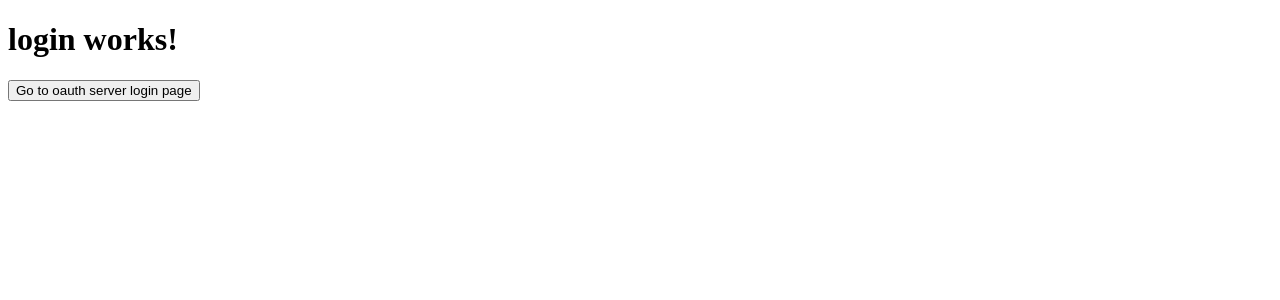
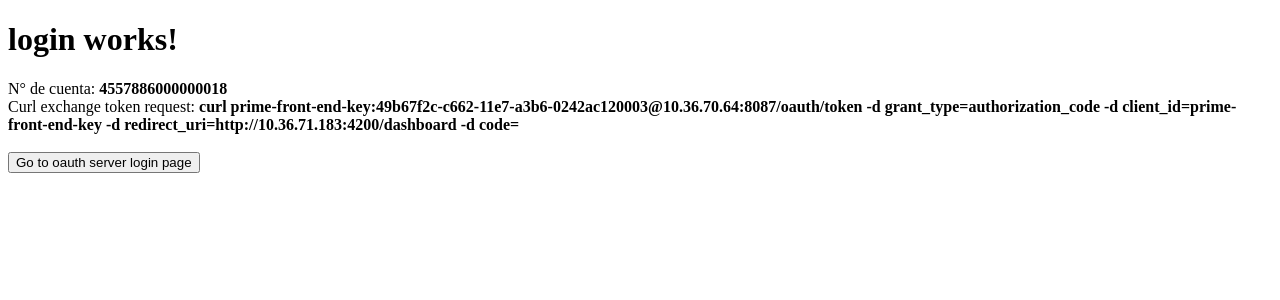
Before and after one commit to luckypier/cors, an Angular app: page /login in a window 1280 px wide. Shown: the top 300 px of the page. Built offline with nearby package versions, Linux system fonts and the light colour scheme.

Commit message:
login avoid steps

```diff
--- a/src/app/login/login.component.html
+++ b/src/app/login/login.component.html
@@ -2,4 +2,11 @@
   login works!
 </h1>
 
+<span>N° de cuenta: </span> <strong>{{userAccount}}</strong>
+<br>
+<span>Curl exchange token request: </span><strong>{{curlRequest}}</strong>
+
+<br>
+<br>
+
 <button (click)="oauth()">Go to oauth server login page</button>
--- a/src/app/login/login.component.ts
+++ b/src/app/login/login.component.ts
@@ -6,33 +6,34 @@ import { Component, OnInit } from '@angular/core';
   styleUrls: ['./login.component.css']
 })
 export class LoginComponent implements OnInit {
+  oauthData: any;
+  oauthUrlLogin: string;
+  curlRequest: string;
+  userAccount: Number;
 
-  constructor() { }
+  constructor() {
+    this.oauthData = {
+      'oauth_url': '10.36.70.64:8087',
+      'client_id': 'prime-front-end-key',
+      'scope': null,
+      'redirect_uri': 'http://10.36.71.183:4200/dashboard',
+      'response_type': 'code'
+    };
+
+    this.curlRequest = `curl prime-front-end-key:49b67f2c-c662-11e7-a3b6-0242ac120003@${this.oauthData.oauth_url}/oauth/token -d grant_type=authorization_code -d client_id=prime-front-end-key -d redirect_uri=${this.oauthData.redirect_uri} -d code=`;
+    this.userAccount = 4557886000000018;
+  }
 
   ngOnInit() {
   }
 
   oauth() {
-    const d = {
-      'oauth_url': '10.36.70.64:8087',
-      'client_id': 'prime-front-end-key',
-      'scope': null,
-      // 'redirect_uri': 'http://anistep.edu.pe',
-      'redirect_uri': 'http://10.36.71.183:4200/dashboard',
-      'response_type': 'code'
-    };
+    this.oauthUrlLogin = `http://${this.oauthData.oauth_url}/oauth/authorize?client_id=${this.oauthData.client_id}&scope=&redirect_uri=${this.oauthData.redirect_uri}&response_type=${this.oauthData.response_type}`;
 
-    const url = `http://${d.oauth_url}/oauth/authorize?client_id=${d.client_id}&scope=&redirect_uri=${d.redirect_uri}&response_type=${d.response_type}`;
-    console.log('Going to Oauth server...', url);
-
-    const curl = `curl prime-front-end-key:49b67f2c-c662-11e7-a3b6-0242ac120003@${d.oauth_url}/oauth/token -d grant_type=authorization_code -d client_id=prime-front-end-key -d redirect_uri=${d.redirect_uri} -d code=`;
-    console.log('curl: ', curl);
-
-    console.log('cc', 4557886000000018);
-
-    debugger;
-
-    window.location.href = url;
+    const url = prompt('Going to OauthLogin:', `${this.oauthUrlLogin}`);
+    if (url != null) {
+        window.location.href = url;
+    }
   }
 
 }
```
